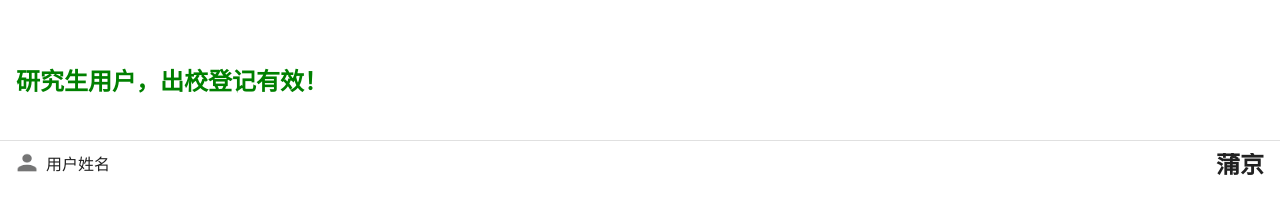
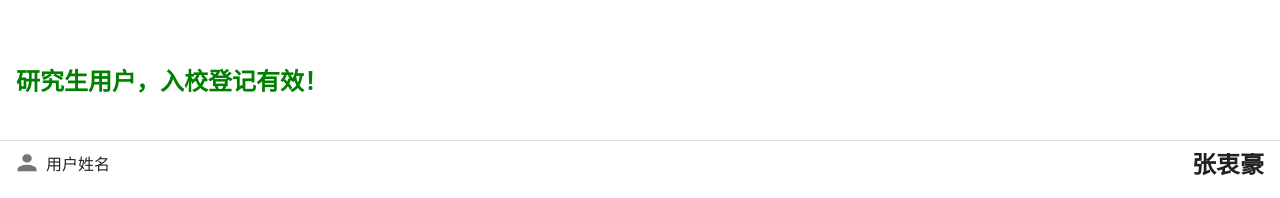
Before and after one commit to ZhonghaoZ/zhonghao_in, a plain HTML site: page index.html in a window 1280 px wide. Shown: the top 198 px of the page. Drawn offline with Linux system fonts and the light colour scheme; a web font is replaced by a local one.

Commit message:
Update index.html

```diff
--- a/index.html
+++ b/index.html
@@ -107,7 +107,7 @@
                             <div data-v-477b291f="" class="layout column justify-center">
                                 <div data-v-477b291f="" class="flex xs12">
                                     <div data-v-477b291f="" style="text-align: justify;">
-                                        <span data-v-477b291f="" style="font-weight: bold; color: green; font-size: 24px; width: 100%; display: inline-block;">研究生用户，出校登记有效！</span>
+                                        <span data-v-477b291f="" style="font-weight: bold; color: green; font-size: 24px; width: 100%; display: inline-block;">研究生用户，入校登记有效！</span>
                                     </div>
                                 </div>
                             </div>
@@ -124,7 +124,7 @@
                                 <div data-v-477b291f="" class="v-list__tile__content">
                                     <div data-v-477b291f="" class="v-list__tile__title">
                                         <div data-v-477b291f="" class="layout justify-end">
-                                            <h2 data-v-477b291f="">蒲京</h2>
+                                            <h2 data-v-477b291f="">张衷豪</h2>
                                         </div>
                                     </div>
                                 </div>
```
